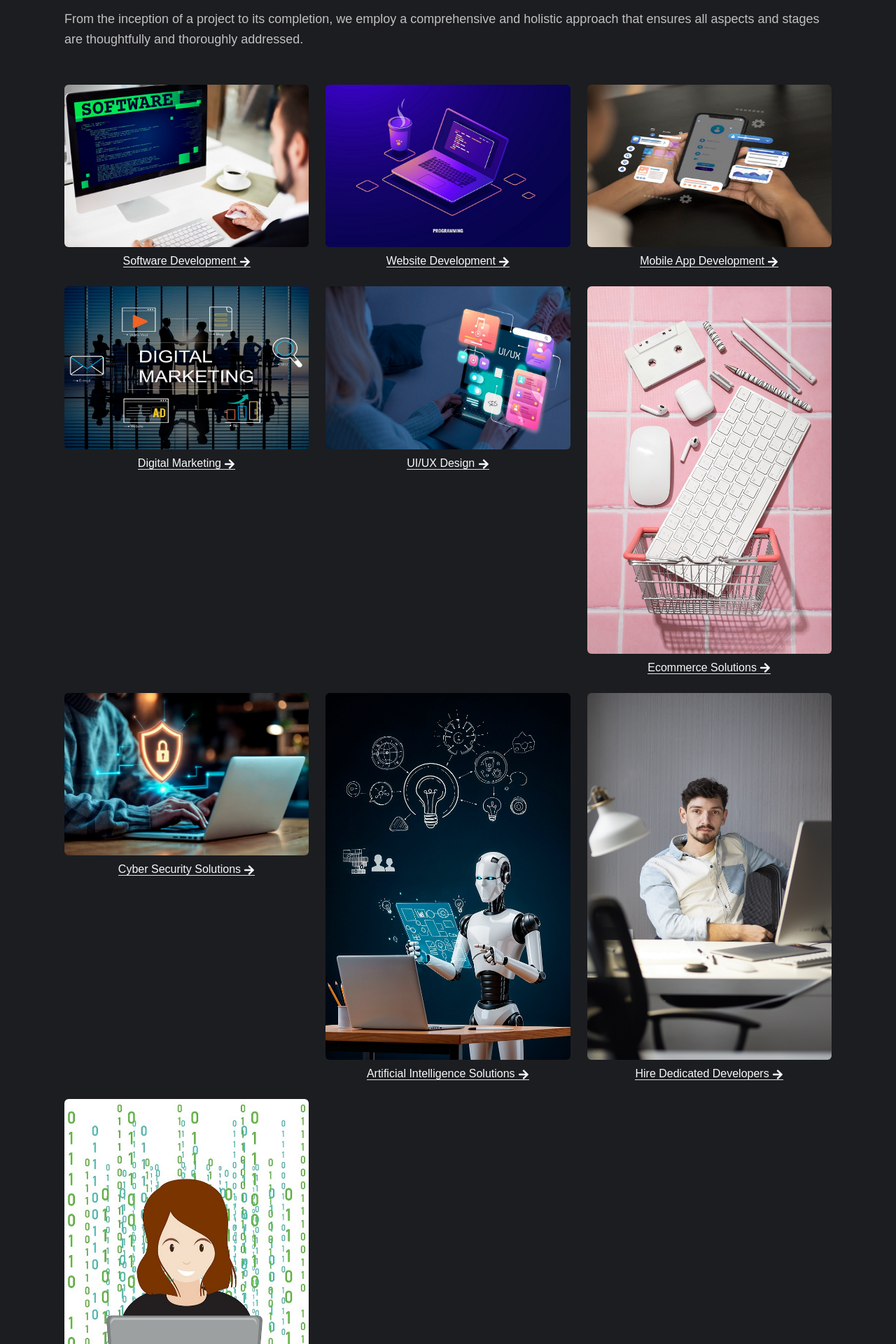
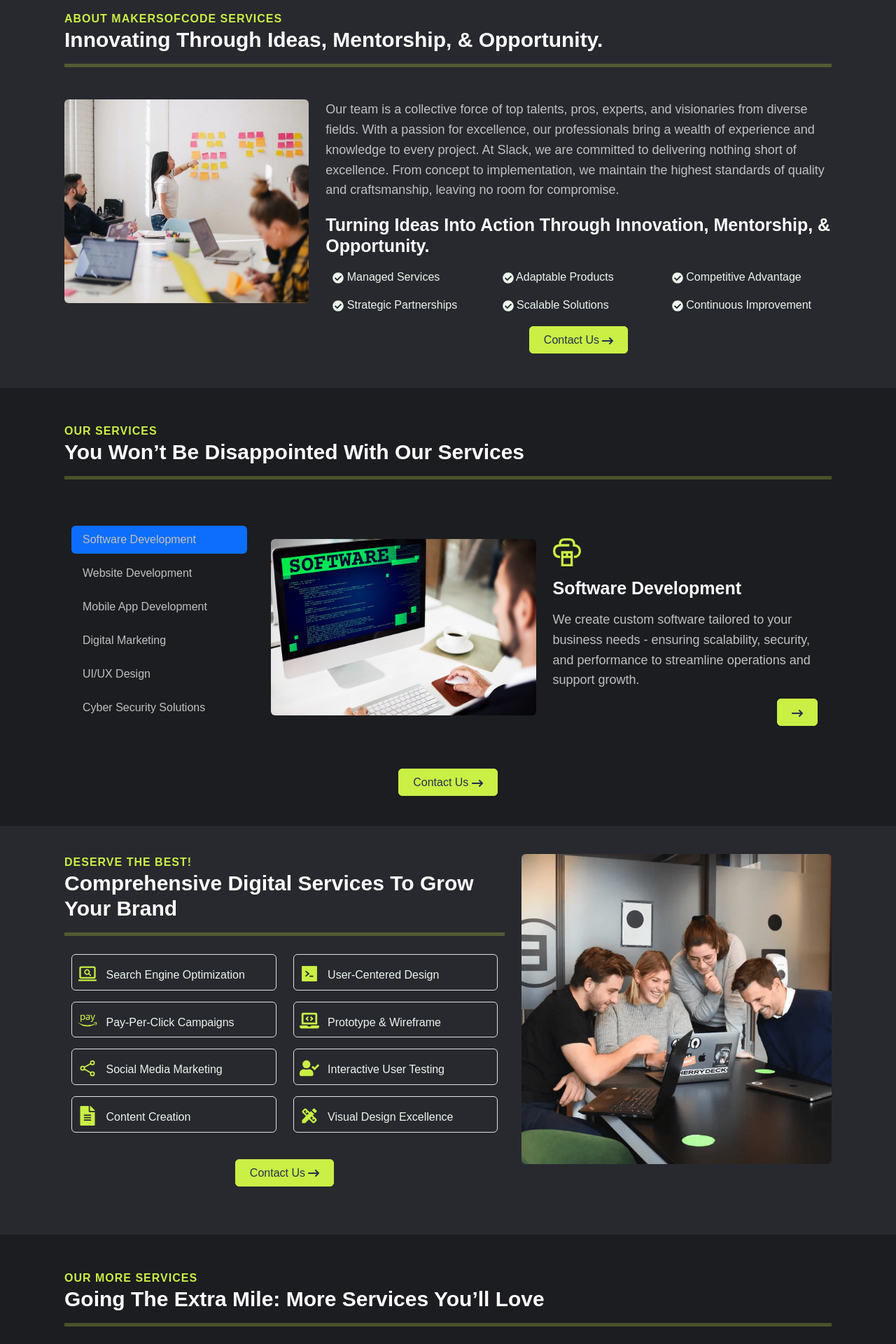
Before and after one commit to nikhil7476/demo-portfolio, a Next.js app: page /our-services in a window 1280 px wide. Shown: the part 700-2620 px from the top of the page at 70% size. Built offline with nearby package versions, Linux system fonts and the light colour scheme; no server answers.

Commit message:
modified:   src/components/ServiceTab.js 	modified:   src/pages/contact-us.js 	modified:   src/pages/index.js 	modified:   src/pages/our-services/index.js 	modified:   src/utils/json/serviceData.js

```diff
--- a/src/components/ServiceTab.js
+++ b/src/components/ServiceTab.js
@@ -13,16 +13,6 @@ function ServiceTab() {
 
   return (
     <>
-      <section>
-        <Container>
-          <Row>
-            <Col>
-              <span>{serviceData.serviceMain.subheading}</span>
-              <h2>{serviceData.serviceMain.title}</h2>
-              <hr />
-              <p>{serviceData.serviceMain.description}</p>
-            </Col>
-          </Row>
       <Row>
         <Col>
           <Tab.Container
@@ -96,19 +86,6 @@ function ServiceTab() {
           </Tab.Container>
         </Col>
       </Row>
-          <Row>
-            <Col className="text-center">
-              <Link
-                href="/our-services"
-                title="Explore Our Services"
-                className="ctaButton"
-              >
-                Explore Our Services <FaArrowRightLong />
-              </Link>
-            </Col>
-          </Row>
-        </Container>
-      </section>
     </>
   );
 }
--- a/src/pages/our-services/index.js
+++ b/src/pages/our-services/index.js
@@ -1,7 +1,8 @@
 import Link from "next/link";
 import Image from "next/image";
 import { Container, Row, Col } from "react-bootstrap";
-import { FaArrowRight } from "react-icons/fa";
+import { FaCheckCircle } from "react-icons/fa";
+import { FaArrowRightLong } from "react-icons/fa6";
 import MetaHead from "@/components/MetaHead";
 import Banner from "@/components/Banner";
 import bannerData from "@/utils/json/bannerData";
@@ -11,27 +12,51 @@ import testimonialData from "@/utils/json/testimonialData";
 import ContactForm from "@/components/ContactForm";
 import FaqAccordion from "@/components/FaqAccordion";
 import faqData from "@/utils/json/faqData";
+import ServiceMarquee from "@/components/ServiceMarquee";
+import ServiceTab from "@/components/ServiceTab";
 
 export default function OurServices() {
   return (
     <>
+      {/* Meta Head */}
       <MetaHead page="service" />
+
+      {/* Banner Section */}
       <Banner data={bannerData.services.main} />
-      {/* Services Grid */}
+
+      {/* Marquee Section */}
+      <ServiceMarquee />
+
+      {/* Section - 1 About Services Section */}
       <section>
         <Container>
           <Row>
             <Col>
-              <span>{serviceData.serviceMain.subheading}</span>
-              <h2>{serviceData.serviceMain.title}</h2>
+              <span>{serviceData.serviceMain.section1.subheading}</span>
+              <h2>{serviceData.serviceMain.section1.heading}</h2>
               <hr />
-              <p>{serviceData.serviceMain.description}</p>
             </Col>
           </Row>
-          <Row className="mb-3">
-            {serviceData.myservices.map((service) => (
+          <Row>
+            <Col xl={4} lg={4} md={6} sm={12} xs={12} className="mb-3">
+              <Image
+                src={serviceData.serviceMain.section1.sectionImage}
+                alt="About Our Services"
+                title="About Our Services"
+                width={600}
+                height={500}
+                style={{ width: "100%", height: "auto" }}
+                className="rounded img-fluid"
+              />
+            </Col>
+            <Col xl={8} lg={8} md={6} sm={12} xs={12} className="mb-3">
+              <p>{serviceData.serviceMain.section1.description}</p>
+              <h3>{serviceData.serviceMain.section1.featuredHeading}</h3>
+              <Row>
+                {serviceData.serviceMain.section1.featuredPoints.map(
+                  (point, index) => (
                     <Col
-                key={service.id}
+                      key={index}
                       xl={4}
                       lg={4}
                       md={6}
@@ -39,33 +64,121 @@ export default function OurServices() {
                       xs={12}
                       className="mb-3"
                     >
-                <div>
-                  <Link href={`/services/${service.slug}`}>
-                    <Image
-                      src={service.featuredImage}
-                      alt={service.title}
-                      title={service.title}
-                      width={450}
-                      height={450}
-                      className="img-fluid rounded"
-                      style={{ width: "100%", height: "auto" }}
-                    />
-                  </Link>
-                </div>
-                <div className="p-2 text-center">
+                      <FaCheckCircle /> {point}
+                    </Col>
+                  )
+                )}
+              </Row>
+              <div className="text-center">
                 <Link
-                    href={`/services/${service.slug}`}
-                    title={service.title}
-                    className="text-light border-bottom"
+                  href={serviceData.serviceMain.section1.ctaLink}
+                  title={serviceData.serviceMain.section1.ctaText}
+                  className="ctaButton"
                 >
-                    {service.title} <FaArrowRight />
+                  {serviceData.serviceMain.section1.ctaText}{" "}
+                  <FaArrowRightLong />
                 </Link>
               </div>
             </Col>
-            ))}
           </Row>
         </Container>
       </section>
+
+      {/* Section - 2 Our Services Section */}
+      <section>
+        <Container>
+          <Row>
+            <Col>
+              <span>{serviceData.serviceMain.section2.subheading}</span>
+              <h2>{serviceData.serviceMain.section2.heading}</h2>
+              <hr />
+            </Col>
+          </Row>
+          <ServiceTab />
+          <Row>
+            <Col className="text-center">
+              <Link
+                href={serviceData.serviceMain.section2.ctaLink}
+                title={serviceData.serviceMain.section2.ctaText}
+                className="ctaButton"
+              >
+                {serviceData.serviceMain.section2.ctaText} <FaArrowRightLong />
+              </Link>
+            </Col>
+          </Row>
+        </Container>
+      </section>
+
+      {/* Section - 3 Deserve The Best Section */}
+      <section>
+        <Container>
+          <Row>
+            <Col xl={7} lg={7} md={6} sm={12} xs={12} className="mb-3">
+              <span>{serviceData.serviceMain.section3.subheading}</span>
+              <h2>{serviceData.serviceMain.section3.heading}</h2>
+              <hr />
+              <Row>
+                {serviceData.serviceMain.section3.iconBox.map(
+                  (point, index) => (
+                    <Col
+                      key={index}
+                      xl={6}
+                      lg={6}
+                      md={6}
+                      sm={12}
+                      xs={12}
+                      className="mb-3"
+                    >
+                      <div className="p-2 border rounded align-content-center">
+                        <span className="fs-3 me-2">{point.icon}</span>{" "}
+                        {point.title}
+                      </div>
+                    </Col>
+                  )
+                )}
+              </Row>
+              <Row>
+                <Col className="text-center">
+                  <Link
+                    href={serviceData.serviceMain.section3.ctaLink}
+                    title={serviceData.serviceMain.section3.ctaText}
+                    className="ctaButton"
+                  >
+                    {serviceData.serviceMain.section3.ctaText}{" "}
+                    <FaArrowRightLong />
+                  </Link>
+                </Col>
+              </Row>
+            </Col>
+            <Col xl={5} lg={5} md={6} sm={12} xs={12} className="mb-3">
+              <Image
+                src={serviceData.serviceMain.section3.sectionImage}
+                alt="Deserve The Best"
+                title="Deserve The Best"
+                width={700}
+                height={700}
+                style={{ width: "100%", height: "auto" }}
+                className="rounded img-fluid"
+              />
+            </Col>
+          </Row>
+        </Container>
+      </section>
+
+      {/* Section - 4 More Services Section */}
+      <section>
+        <Container>
+          <Row>
+            <Col>
+              <span>{serviceData.serviceMain.section4.subheading}</span>
+              <h2>{serviceData.serviceMain.section4.heading}</h2>
+              <hr />
+            </Col>
+          </Row>
+        </Container>
+      </section>
+
+      {/* Testimonial & Contact Form */}
       <section>
         <Container>
           <Row>
@@ -78,6 +191,11 @@ export default function OurServices() {
           </Row>
         </Container>
       </section>
+
+      {/* Marquee Section */}
+      <ServiceMarquee />
+
+      {/* FAQ Accordion */}
       <section>
         <FaqAccordion data={faqData} section="services" />
       </section>
--- a/src/utils/json/serviceData.js
+++ b/src/utils/json/serviceData.js
@@ -1,13 +1,25 @@
 // src/utils/serviceData.js
 
+import { AiFillCode } from "react-icons/ai";
+import {
+  FaChartLine,
+  FaQuidditch,
+  FaRobot,
+  FaFileAlt,
+  FaUserCheck,
+  FaLaptopCode,
+  FaAmazonPay,
+} from "react-icons/fa";
+import { FaMobileRetro, FaCartShopping } from "react-icons/fa6";
 import { GrCloudSoftware } from "react-icons/gr";
+import { IoShareSocialOutline } from "react-icons/io5";
 import {
   MdScreenSearchDesktop,
   MdSecurity,
   MdDeveloperMode,
+  MdDesignServices,
+  MdOutlineScreenSearchDesktop,
 } from "react-icons/md";
-import { FaMobileRetro, FaCartShopping } from "react-icons/fa6";
-import { FaChartLine, FaQuidditch, FaRobot } from "react-icons/fa";
 import { SiTraefikproxy } from "react-icons/si";
 
 const serviceData = {
@@ -16,6 +28,84 @@ const serviceData = {
     title: "Build your brand",
     description:
       "From the inception of a project to its completion, we employ a comprehensive and holistic approach that ensures all aspects and stages are thoughtfully and thoroughly addressed.",
+    section1: {
+      subheading: "About MakersOfCode Services",
+      heading: "Innovating through ideas, mentorship, & opportunity.",
+      description:
+        "Our team is a collective force of top talents, pros, experts, and visionaries from diverse fields. With a passion for excellence, our professionals bring a wealth of experience and knowledge to every project. At Slack, we are committed to delivering nothing short of excellence. From concept to implementation, we maintain the highest standards of quality and craftsmanship, leaving no room for compromise.",
+      featuredHeading:
+        "Turning ideas into action through innovation, mentorship, & opportunity.",
+      featuredPoints: [
+        "Managed Services",
+        "Adaptable Products",
+        "Competitive Advantage",
+        "Strategic Partnerships",
+        "Scalable Solutions",
+        "Continuous Improvement",
+      ],
+      sectionImage: "/assets/Home/home-why-choose-us.webp",
+      ctaText: "Contact Us",
+      ctaLink: "/contact-us",
+    },
+    section2: {
+      subheading: "Our Services",
+      heading: "You won’t be disappointed with our services",
+      ctaText: "Contact Us",
+      ctaLink: "/contact-us",
+    },
+    section3: {
+      subheading: "Deserve the best!",
+      heading: "Comprehensive Digital Services to Grow Your Brand",
+      iconBox: [
+        {
+          id: 1,
+          title: "Search Engine Optimization",
+          icon: <MdOutlineScreenSearchDesktop />,
+        },
+        {
+          id: 2,
+          title: "User-Centered Design",
+          icon: <AiFillCode />,
+        },
+        {
+          id: 3,
+          title: "Pay-Per-Click Campaigns",
+          icon: <FaAmazonPay />,
+        },
+        {
+          id: 4,
+          title: "Prototype & Wireframe",
+          icon: <FaLaptopCode />,
+        },
+        {
+          id: 5,
+          title: "Social Media Marketing",
+          icon: <IoShareSocialOutline />,
+        },
+        {
+          id: 6,
+          title: "Interactive User Testing",
+          icon: <FaUserCheck />,
+        },
+        {
+          id: 7,
+          title: "Content Creation",
+          icon: <FaFileAlt />,
+        },
+        {
+          id: 8,
+          title: "Visual Design Excellence",
+          icon: <MdDesignServices />,
+        },
+      ],
+      sectionImage: "/assets/Services/grow-your-brand.webp",
+      ctaText: "Contact Us",
+      ctaLink: "/contact-us",
+    },
+    section4: {
+      subheading: "Our More Services",
+      heading: "Going the Extra Mile: More Services You’ll Love",
+    },
   },
   myservices: [
     {
```
Also changed, not shown: src/pages/contact-us.js (+18 -5 lines), src/pages/index.js (+23 -1 lines). Lines whose indentation alone changed are shown as unchanged.
